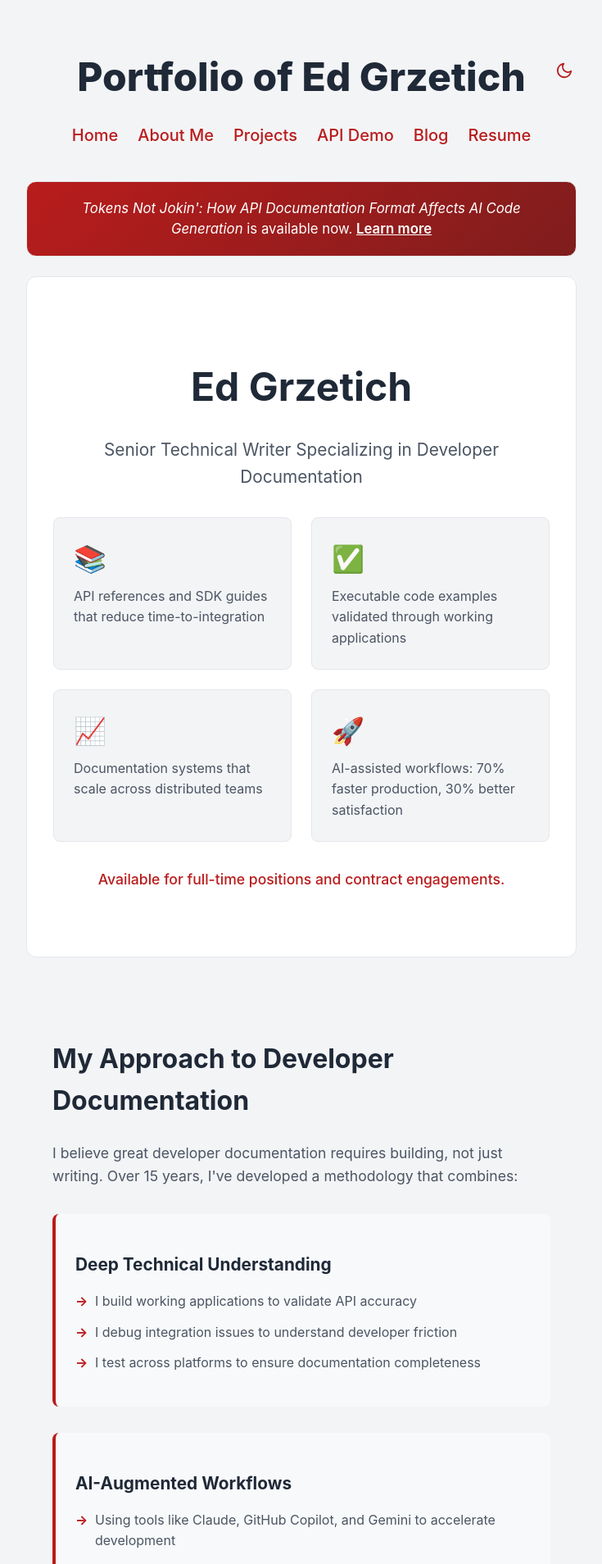
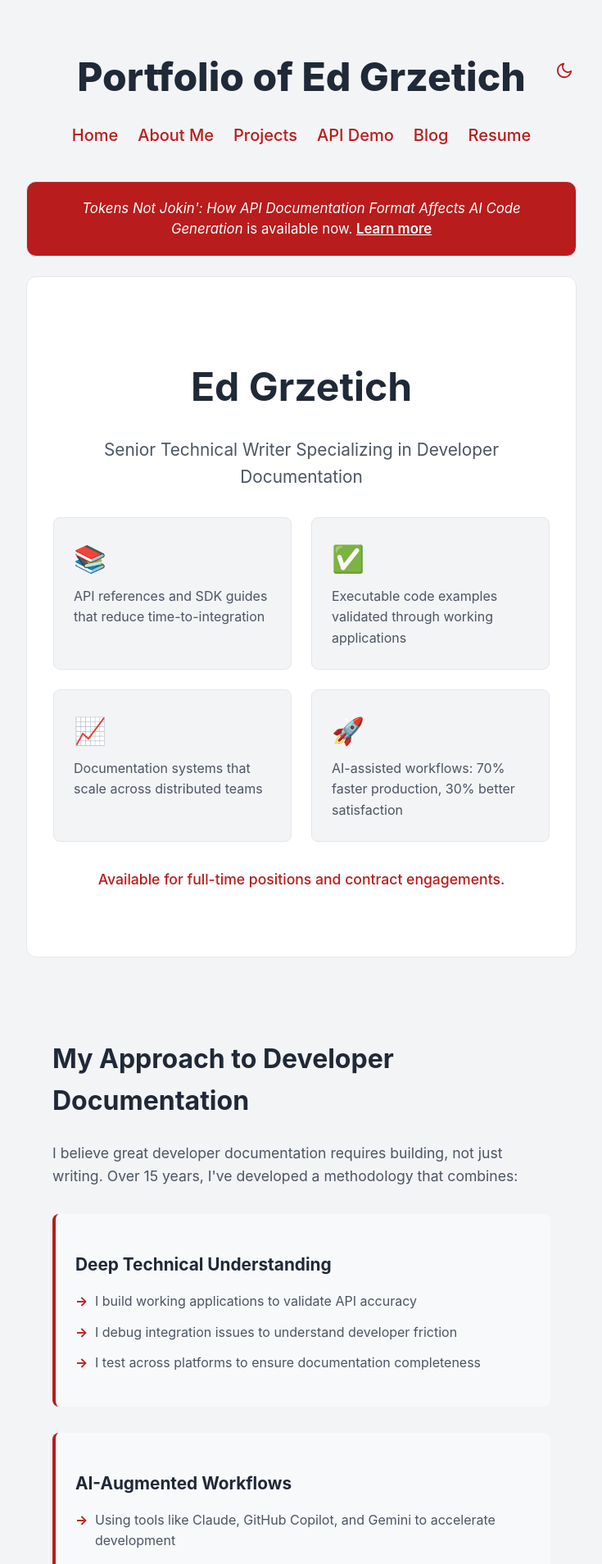
Before and after one commit to grzetich/portfolio, a Jekyll site: the page built from docs/index.md, in a window 1280 px wide. Shown: the top 1908 px of the page at 82% size, without its empty margins (272-1007 px from the left). Built offline with Jekyll 4.4.1, drawn with Linux system fonts in a browser that asks for light colours.

Commit message:
Change book banner background from gradient to solid color
Co-Authored-By: Claude Opus 4.6 (1M context) <noreply@anthropic.com>

```diff
--- a/docs/_layouts/default.html
+++ b/docs/_layouts/default.html
@@ -297,7 +297,7 @@
 
         /* --- Book Banner --- */
         .book-banner {
-            background: linear-gradient(135deg, var(--brand-color), var(--brand-color-dark));
+            background: var(--brand-color);
             color: #ffffff;
             padding: 1.25rem 2rem;
             border-radius: 0.75rem;
```
